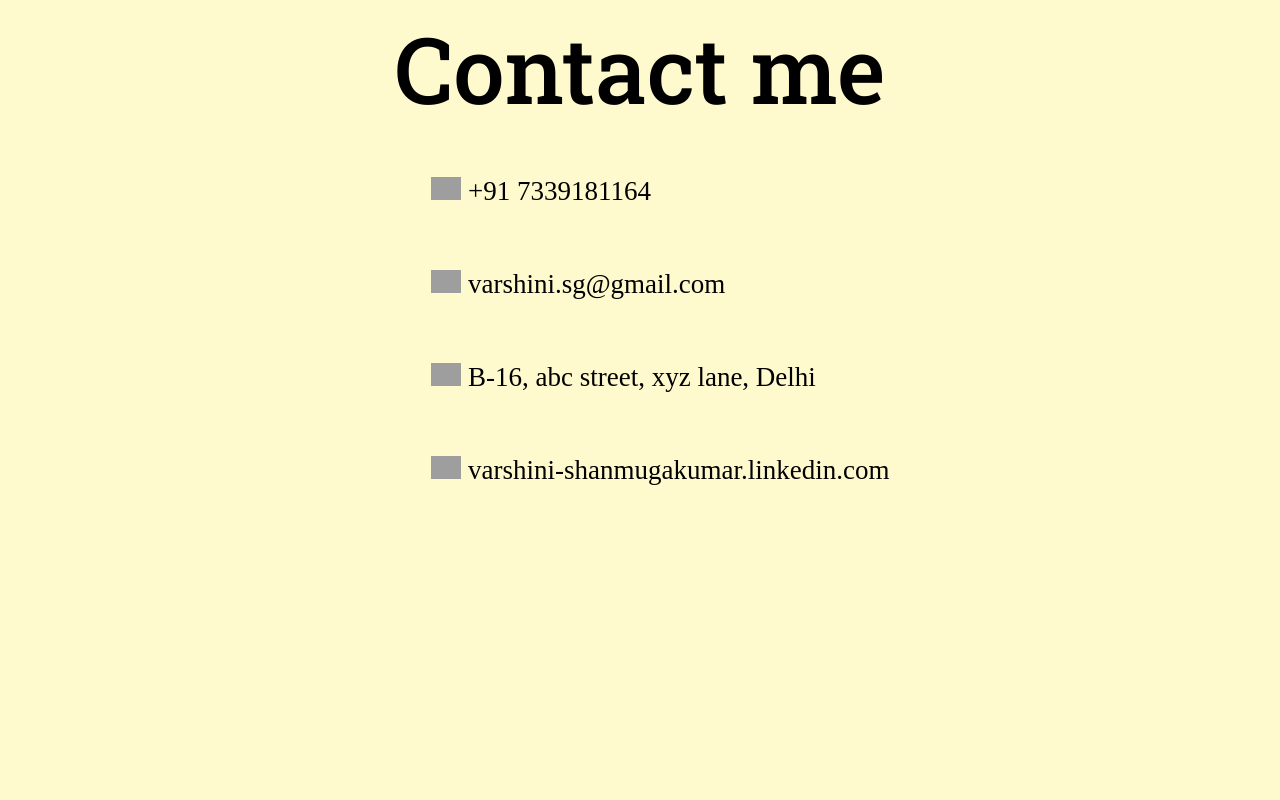
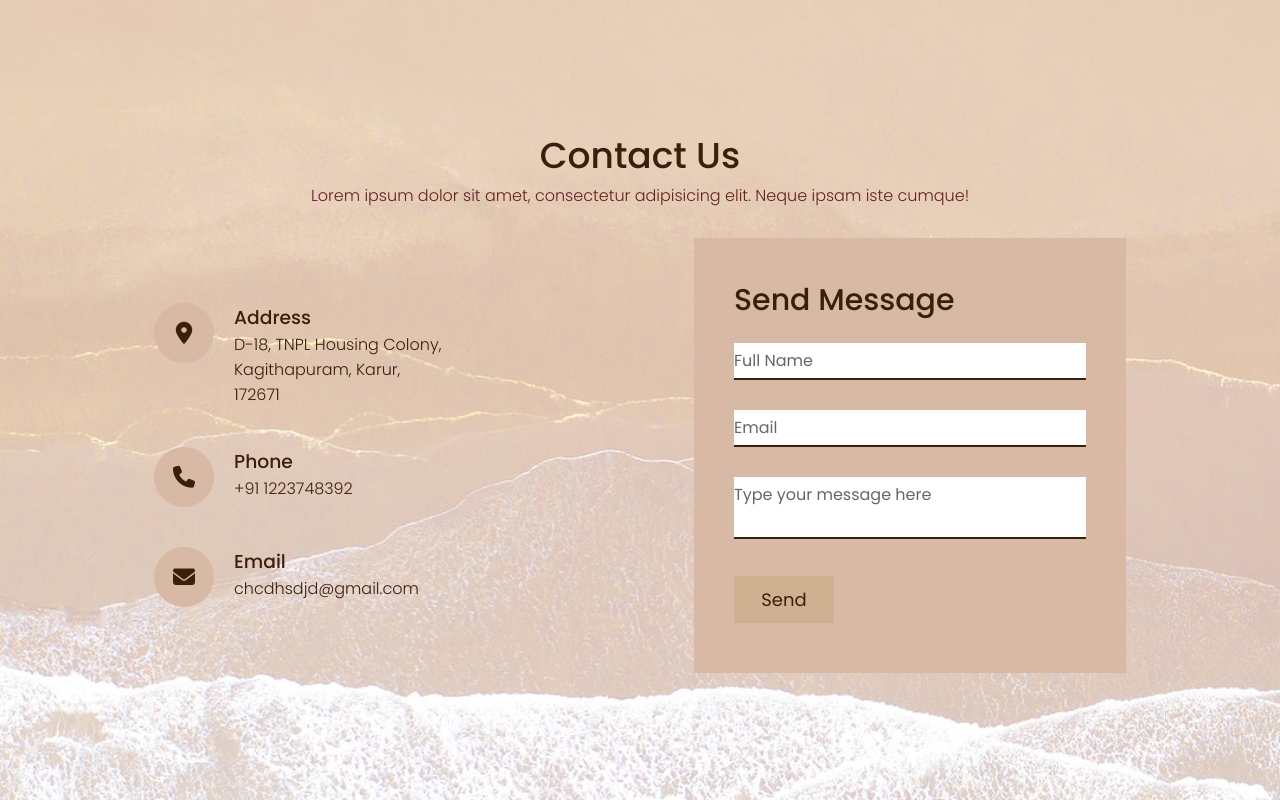
Before and after one commit to varshini-shanmugakumar/portfolio, a plain HTML site: page contact.html in a window 1280 px wide. Drawn offline with Linux system fonts and the light colour scheme; grey boxes are pictures that could not be loaded.

Commit message:
contact page completed

```diff
--- a/contact.html
+++ b/contact.html
@@ -1,46 +1,79 @@
 <!DOCTYPE html>
-
-<html>
+<html lang="en">
   <head>
-    <meta charset="utf-8" />
+    <meta charset="UTF-8" />
     <meta http-equiv="X-UA-Compatible" content="IE=edge" />
-    <title>Contact page</title>
-    <meta name="description" content="" />
-    <meta name="viewport" content="width=device-width, initial-scale=1" />
+    <meta name="viewport" content="width=device-width, initial-scale=1.0" />
+    <title>Contact Page</title>
     <link rel="stylesheet" href="styleContact.css" />
+    <script
+      src="https://kit.fontawesome.com/9c2230a34c.js"
+      crossorigin="anonymous"></script>
   </head>
   <body>
-    <header class="header">
-      <center>Contact me</center>
-    </header>
-    <div class="container">
-      <ul>
-        <li>
-          <img
-            class="phone"
-            src="https://png.pngtree.com/png-clipart/20201113/ourmid/pngtree-phone-icon-with-square-black-frame-png-image_5578524.png" />
-          +91 7339181164
-        </li>
-        <li>
-          <img
-            class="mail"
-            src="https://www.iconpacks.net/icons/1/free-mail-icon-142-thumb.png" />
-          varshini.sg@gmail.com
-        </li>
-        <li>
-          <img
-            class="address"
-            src="https://img.freepik.com/free-icon/placeholder_318-903608.jpg" />
-          B-16, abc street, xyz lane, Delhi
-        </li>
-        <li>
-          <img
-            class="linkedin"
-            src="https://cdn-icons-png.flaticon.com/512/174/174857.png" />
-          varshini-shanmugakumar.linkedin.com
-        </li>
-      </ul>
-    </div>
-    <script src="" async defer></script>
+    <section class="contact">
+      <div class="content">
+        <h2>Contact Us</h2>
+        <p>
+          Lorem ipsum dolor sit amet, consectetur adipisicing elit. Neque ipsam
+          iste cumque!
+        </p>
+      </div>
+      <div class="container">
+        <div class="contactInfo">
+          <div class="box">
+            <div class="icon">
+              <i class="fa-solid fa-location-dot" style="color: #3c1f0b"></i>
+            </div>
+            <div class="text">
+              <h3>Address</h3>
+              <p>
+                D-18, TNPL Housing Colony,<br />
+                Kagithapuram, Karur, <br />
+                172671
+              </p>
+            </div>
+          </div>
+          <div class="box">
+            <div class="icon">
+              <i class="fa-solid fa-phone" style="color: #3c1f0b"></i>
+            </div>
+            <div class="text">
+              <h3>Phone</h3>
+              <p>+91 1223748392</p>
+            </div>
+          </div>
+          <div class="box">
+            <div class="icon">
+              <i class="fa-solid fa-envelope" style="color: #3c1f0b"></i>
+            </div>
+            <div class="text">
+              <h3>Email</h3>
+              <p>chcdhsdjd@gmail.com</p>
+            </div>
+          </div>
+        </div>
+        <div class="contactForm">
+          <form action="">
+            <h2>Send Message</h2>
+            <div class="inputBox">
+              <input type="text" name="" required="required" />
+              <span>Full Name</span>
+            </div>
+            <div class="inputBox">
+              <input type="text" name="" required="required" />
+              <span>Email</span>
+            </div>
+            <div class="inputBox">
+              <textarea required="required"></textarea>
+              <span>Type your message here</span>
+            </div>
+            <div class="inputBox">
+              <input type="submit" value="Send" />
+            </div>
+          </form>
+        </div>
+      </div>
+    </section>
   </body>
 </html>
--- a/styleContact.css
+++ b/styleContact.css
@@ -1,60 +1,157 @@
-@import url("https://fonts.googleapis.com/css2?family=Roboto+Slab:wght@500&display=swap");
+@import url("https://fonts.googleapis.com/css2?family=Poppins:wght@200;300;400;500;600;700;800;900&display=swap");
 
 * {
-  background-color: lemonchiffon;
+  margin: 0;
+  padding: 0;
+  box-sizing: border-box;
+  font-family: "Poppins", sans-serif;
 }
 
-.main {
-  background-color: aqua;
-  height: 10px;
-  width: 20px;
+.contact {
+  position: relative;
+  min-height: 100vh;
+  padding: 50px 100px;
+  display: flex;
+  justify-content: center;
+  align-items: center;
+  flex-direction: column;
+  background: url("bg.jpg");
+  background-size: cover;
 }
 
-.phone img {
-  height: 36px;
+.contact .content {
+  max-width: 800px;
+  text-align: center;
 }
 
-.mail img {
-  height: 23px;
+.contact .content h2 {
+  font-size: 36px;
+  font-weight: 500;
+  color: #3c1f0b;
 }
 
-.address img {
-  height: 36px;
-}
-
-.linkedin img {
-  height: 36px;
-}
-
-center {
-  font-size: 92px;
-  font-family: "Roboto Slab", serif;
+.contact .content p {
+  font-weight: 300;
+  color: rgb(100 33 33);
 }
 
 .container {
+  width: 100%;
   display: flex;
   justify-content: center;
   align-items: center;
+  margin-top: 30px;
 }
 
-li {
-  list-style: none;
-  font-size: 27px;
-  padding: 31px;
+.container .contactInfo {
+  width: 50%;
+  display: flex;
+  flex-direction: column;
 }
 
-.phone {
-  height: 23px;
+.container .contactInfo .box {
+  position: relative;
+  padding: 20px 0;
+  display: flex;
 }
 
-.mail {
-  height: 23px;
+.container .contactInfo .box .icon {
+  min-width: 60px;
+  height: 60px;
+  display: flex;
+  justify-content: center;
+  align-items: center;
+  background: #d7b9a5;
+  border-radius: 50%;
+  font-size: 22px;
 }
 
-.address {
-  height: 23px;
+.container .contactInfo .box .text {
+  display: flex;
+  margin-left: 20px;
+  font-size: 16px;
+  color: #3c1f0b;
+  flex-direction: column;
+  font-weight: 300;
 }
 
-.linkedin {
-  height: 23px;
+.container .contactInfo .box .text h3 {
+  font-weight: 500;
+  color: #3c1f0b;
 }
+
+.contactForm {
+  width: 40%;
+  padding: 40px;
+  background: #d7b9a5;
+}
+
+.contactForm h2 {
+  font-size: 30px;
+  color: #3c1f0b;
+  font-weight: 500;
+}
+
+.contactForm .inputBox {
+  position: relative;
+  width: 100%;
+  margin-top: 10px;
+}
+
+.contactForm .inputBox input,
+.contactForm .inputBox textarea {
+  width: 100%;
+  padding: 5px 0;
+  font-size: 16px;
+  margin: 10px 0;
+  border: none;
+  border-bottom: 2px solid #3c1f0b;
+  outline: none;
+  resize: none;
+}
+
+.contactForm .inputBox span {
+  position: absolute;
+  left: 0;
+  padding: 5px 0;
+  font-size: 16px;
+  margin: 10px 0;
+  pointer-events: none;
+  transition: 0.5s;
+  color: #666;
+}
+
+.contactForm .inputBox input:focus ~ span,
+.contactForm .inputBox input:valid ~ span,
+.contactForm .inputBox textarea:focus ~ span,
+.contactForm .inputBox textarea:valid ~ span {
+  color: #5a3c05;
+  font-size: 12px;
+  transform: translateY(-25px);
+}
+
+.contactForm .inputBox input[type="submit"] {
+  width: 100px;
+  background: #cfb192;
+  color: #3c1f0b;
+  border: none;
+  cursor: pointer;
+  padding: 10px;
+  font-size: 18px;
+}
+
+@media (max-width: 991px) {
+  .contact {
+    padding: 50px;
+  }
+  .container {
+    flex-direction: column;
+  }
+  .container .contactInfo {
+    margin-bottom: 40px;
+  }
+  .container .contactInfo,
+  .contactForm {
+    width: 100%;
+  }
+}
```
Also changed, not shown: bg.jpg (added).
